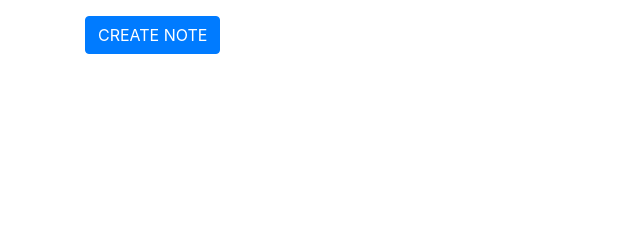
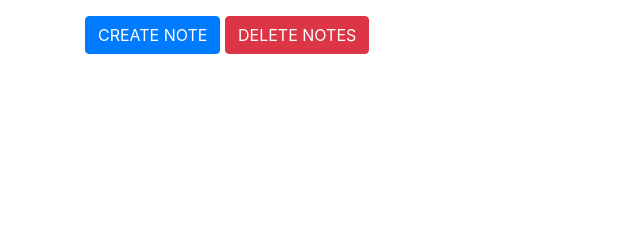
Before and after one commit to ihsaro/django-notes-app, a Django app: page /notes/ in a window 1280 px wide. Shown: the part 154-394 px from the top of the page, without its empty margins (0-640 px from the left). Run offline with Django 3.2, Linux system fonts and the light colour scheme; the visitor is signed in with stand-in values (Sample User, id 1); data that the repository does not hold is empty; some libraries are stand-ins or nearby versions.

Commit message:
delete done, refactoring remaining

```diff
--- a/notes_project/homepage/templates/homepage/base.html
+++ b/notes_project/homepage/templates/homepage/base.html
@@ -59,10 +59,8 @@
     {% block content %}
     {% endblock %}
 
-    <!-- Slim Script -->
-    <script src="https://code.jquery.com/jquery-3.5.1.slim.min.js"
-        integrity="sha384-DfXdz2htPH0lsSSs5nCTpuj/zy4C+OGpamoFVy38MVBnE+IbbVYUew+OrCXaRkfj"
-        crossorigin="anonymous"></script>
+    <!-- JQuery Script -->
+    <script src="https://code.jquery.com/jquery-3.5.1.js" integrity="sha256-QWo7LDvxbWT2tbbQ97B53yJnYU3WhH/C8ycbRAkjPDc=" crossorigin="anonymous"></script>
     <!-- Popper Script -->
     <script src="https://cdn.jsdelivr.net/npm/popper.js@1.16.1/dist/umd/popper.min.js"
         integrity="sha384-9/reFTGAW83EW2RDu2S0VKaIzap3H66lZH81PoYlFhbGU+6BZp6G7niu735Sk7lN"
--- /dev/null
+++ b/notes_project/notes/static/notes/js/list.js
@@ -0,0 +1,23 @@
+var deletedNotes = {
+    'id': []
+};
+
+function addDeletedNote(id) {
+    if (!deletedNotes['id'].includes(id)) {
+        deletedNotes['id'].push(id);
+        document.getElementById('note_delete_' + id).classList.remove('fa-trash-alt');
+        document.getElementById('note_delete_' + id).classList.add('fa-times-circle');
+    }
+    else {
+        deletedNotes['id'] = deletedNotes['id'].filter((value, index, array) => {
+            return value != id
+        });
+        document.getElementById('note_delete_' + id).classList.remove('fa-times-circle');
+        document.getElementById('note_delete_' + id).classList.add('fa-trash-alt');
+    }
+}
+
+function batchDeleteNotes(url) {
+    $.post(url, deletedNotes);
+    location.reload();
+}
--- a/notes_project/notes/templates/notes/list.html
+++ b/notes_project/notes/templates/notes/list.html
@@ -25,12 +25,17 @@
                 <td>{{ note.get_note_type_display }}</td>
                 <td>
                     <a href="{% url 'notes:update' note.id %}"><i class="far fa-edit"></i></a>
-                    <i class="far fa-trash-alt"></i>
+                    <a href="#" onclick="addDeletedNote({{ note.id }})"><i id="note_delete_{{ note.id }}"
+                            class="far fa-trash-alt"></i></a>
                 </td>
             </tr>
             {% endfor %}
         </tbody>
     </table>
     <a href="{% url 'notes:create' %}"><button class="btn btn-primary">CREATE NOTE</button></a>
+    <button class="btn btn-danger" onclick="batchDeleteNotes('{% url 'notes:delete' %}')">DELETE NOTES</button>
 </div>
 {% endblock content %}
+{% block scripts %}
+<script type="text/javascript" src="{% static 'notes/js/list.js' %}"></script>
+{% endblock scripts %}
--- a/notes_project/notes/urls.py
+++ b/notes_project/notes/urls.py
@@ -7,4 +7,5 @@ urlpatterns = [
     path('', views.list_view, name='list'),
     path('create/', views.create_view, name='create'),
     path('update/<int:note_id>/', views.update_view, name='update'),
+    path('delete/', views.delete_view, name='delete'),
 ]
--- a/notes_project/notes/views.py
+++ b/notes_project/notes/views.py
@@ -1,5 +1,7 @@
 from django.shortcuts import render, redirect
 from django.contrib.auth.decorators import login_required
+from django.views.decorators.http import require_POST
+from django.views.decorators.csrf import csrf_exempt
 
 from .models import Note
 
@@ -54,3 +56,19 @@ def update_view(request, note_id):
             return render(request, 'notes/create.html', context)
         except Note.DoesNotExist:
             return redirect('notes:list')
+
+
+@login_required
+@require_POST
+@csrf_exempt
+def delete_view(request):
+    current_user = request.user
+    note_id_list = request.POST.getlist('id[]')
+    for note_id in note_id_list:
+        try:
+            note = Note.objects.all().filter(user=current_user).get(pk=note_id)
+            note.delete()
+        except Note.DoesNotExist:
+            pass
+
+    return redirect('notes:list')
```
